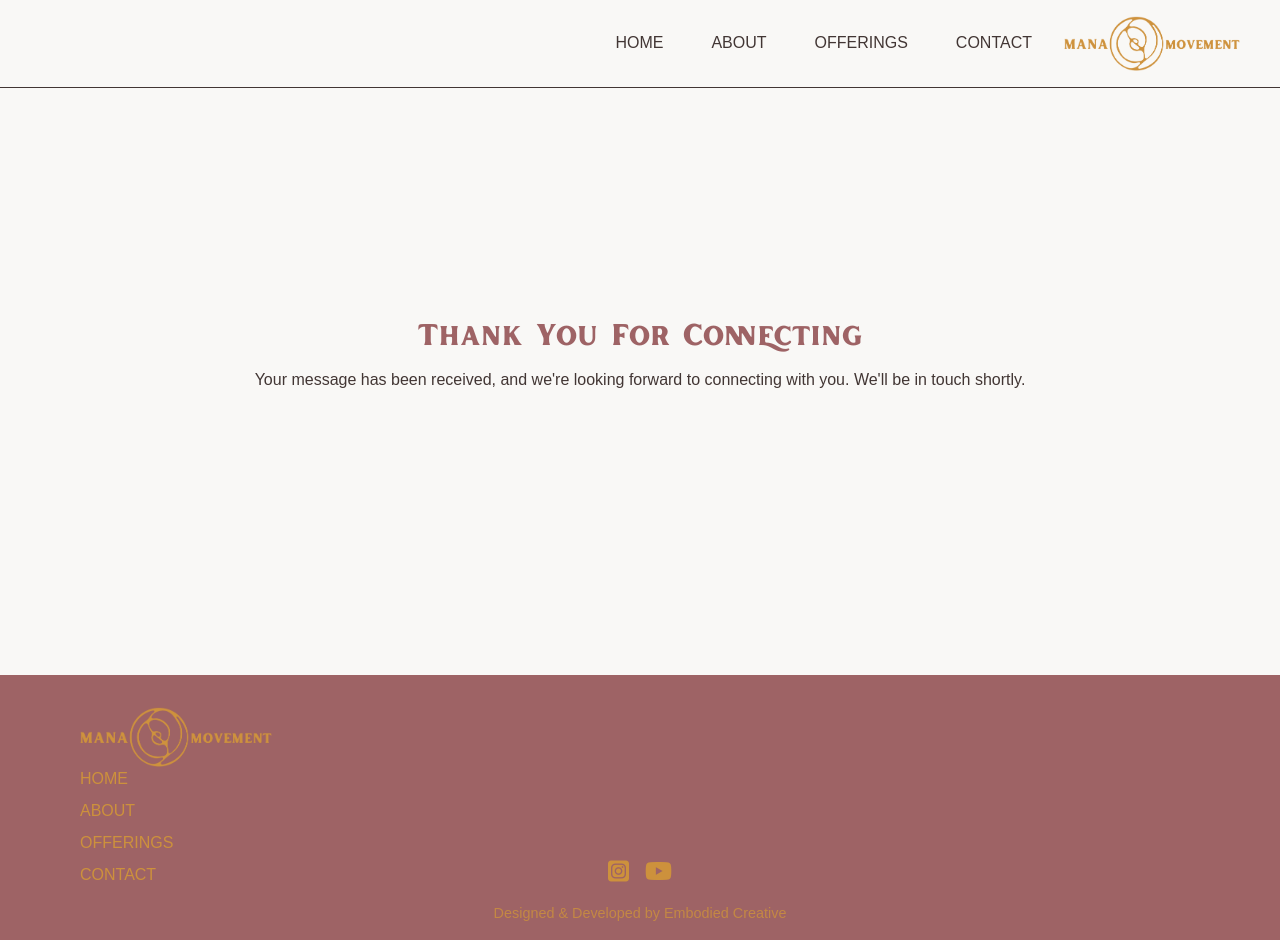
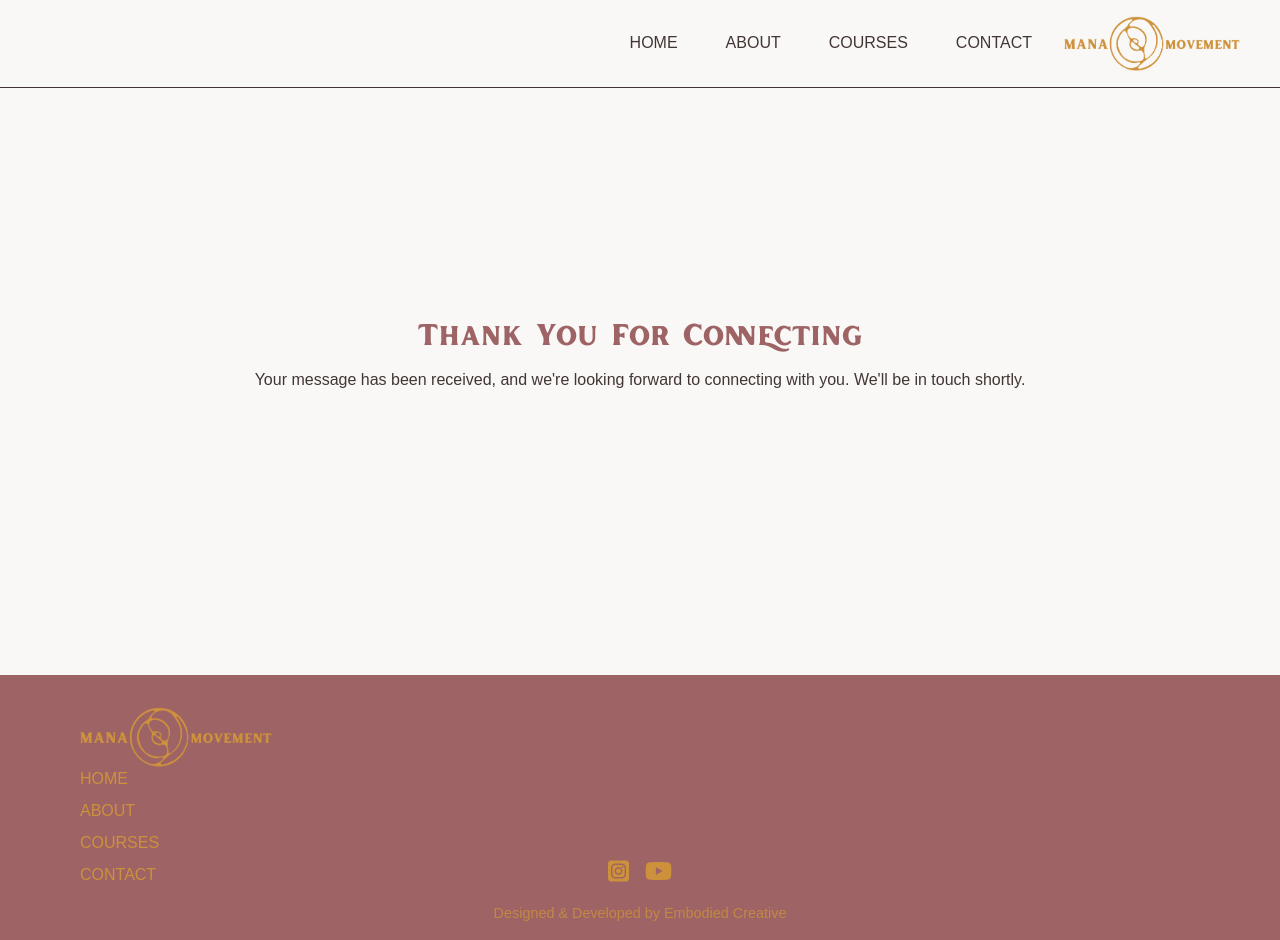
Before and after one commit to brittwoodard/mana-movement, a Jekyll site: the page built from thankyou-contact.html, in a window 1280 px wide. Built offline with Jekyll 4.4.1, drawn with Linux system fonts in a browser that asks for light colours; nearby versions of some CDN libraries; some web fonts are replaced.

Commit message:
offerings --> courses

```diff
--- a/_data/navigation.yml
+++ b/_data/navigation.yml
@@ -3,8 +3,8 @@ header:
     url: /index
   - title: About
     url: /about
-  - title: Offerings
-    url: /offerings
+  - title: Courses
+    url: /courses
   - title: Contact
     url: /contact
 footer:
@@ -12,7 +12,7 @@ footer:
     url: /index
   - title: About
     url: /about
-  - title: Offerings
-    url: /offerings
+  - title: Courses
+    url: /courses
   - title: Contact
     url: /contact
--- a/assets/css/style.css
+++ b/assets/css/style.css
@@ -1267,6 +1267,12 @@ video {
   font-size: 1.125rem;
   line-height: 1.75rem;
 }
+.text-\[3rem\] {
+  font-size: 3rem;
+}
+.text-\[4rem\] {
+  font-size: 4rem;
+}
 .uppercase {
   text-transform: uppercase;
 }
--- a/offerings.html
+++ b/courses.html
@@ -63,8 +63,8 @@ seo:
     {% include site-header.html %}
 
     <video autoplay muted loop playsinline poster class="bg-video">
-      <source src="" type="video/webm">
-      <source src="/uploads/video/manamovement-clip.mp4" type="video/mp4">
+      <source src="/uploads/video/manamovement-3.webm" type="video/webm">
+      <source src="/uploads/video/manamovement-3.mp4" type="video/mp4">
       <p>Sorry, your browser doesn't support embedded videos</p>
     </video>
 
```
Also changed, not shown: 2 other files.
